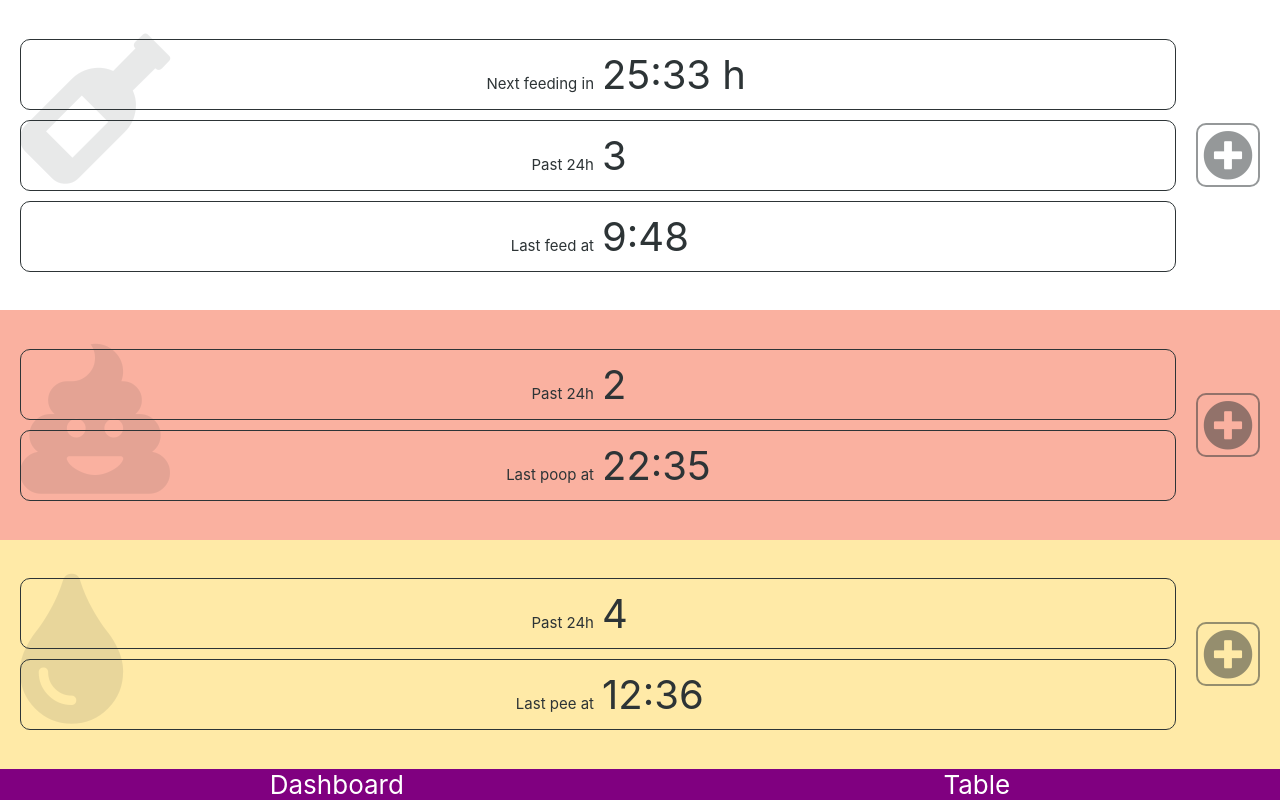
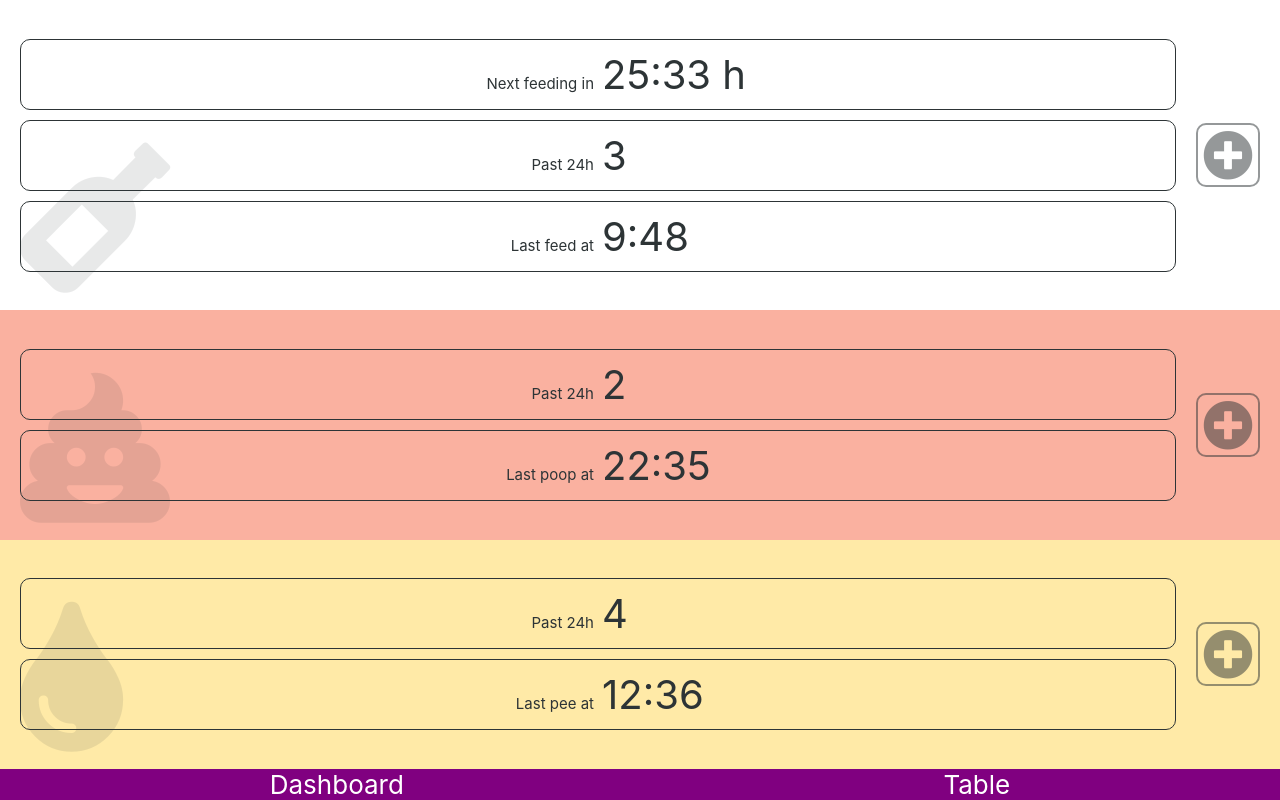
Before and after one commit to olivetreee/baby-tracker, a React (Create React App) app in the folder baby-tracker-client/: page / in a window 1280 px wide. Built offline with nearby package versions, Linux system fonts and the light colour scheme.

Commit message:
Adjust background icon position

```diff
--- a/baby-tracker-client/src/MainPanel/MainPanel.css
+++ b/baby-tracker-client/src/MainPanel/MainPanel.css
@@ -25,7 +25,7 @@
 	font-size: 150px;
 	opacity: 0.1;
 	color: #2d3436;
-	top: 20px;
+	bottom: 0px;
 	left: 20px;
 }
 
```
